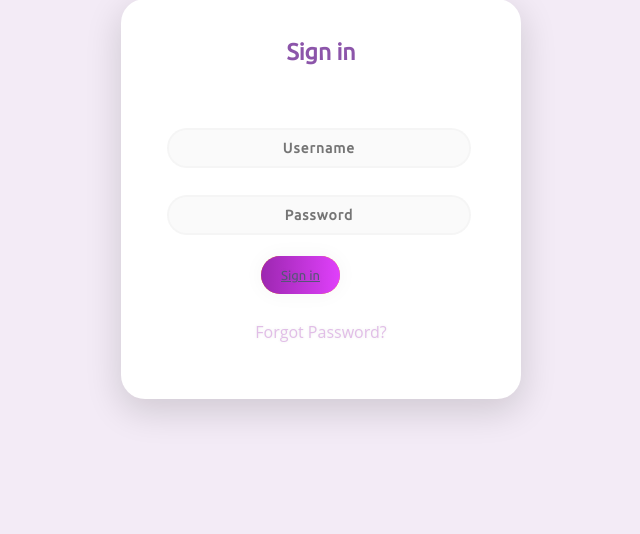
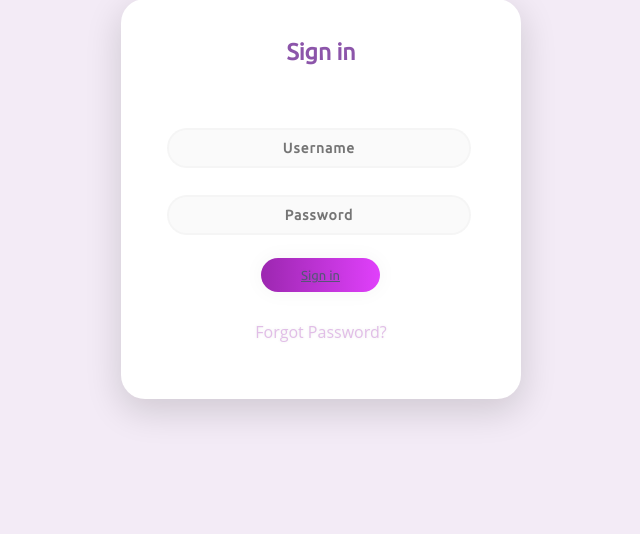
Before and after one commit to ShubhangSethi/GVP_zvx-awh_fzh4dch-Techie-Titans, a PHP site: page /sign-up.html in a window 1280 px wide, with the pointer over the restyled element. Shown: the part 113-647 px from the top of the page, without its empty margins (327-967 px from the left). Run offline with PHP 8.4, Linux system fonts and the light colour scheme; some libraries are stand-ins or nearby versions.

Commit message:
Update style.css

```diff
--- a/css/style.css
+++ b/css/style.css
@@ -2078,10 +2078,6 @@ td {
     .open , .close {display: block;}
     #check:checked ~ .menu {right: 0;}
 }
-a:hover{
-    background-color: orange;
-    padding: 12px 20px;
-}
 .hox{
     text-decoration: none;
     color: #272556;
```
